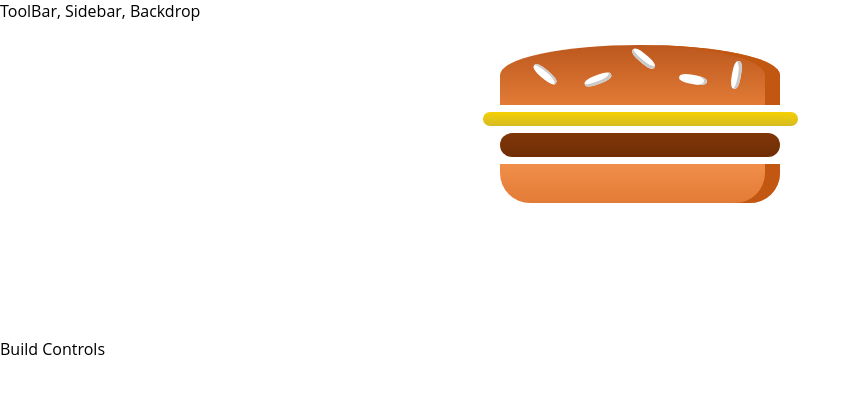
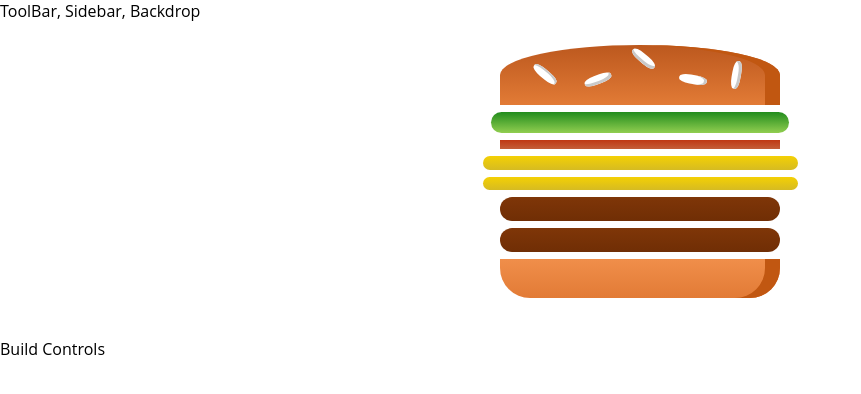
Before and after one commit to aniketstiwari/burger_application, a React (Create React App) app: page / in a window 1280 px wide. Shown: the top 394 px of the page, without its empty margins (0-861 px from the left). Built offline with nearby package versions, Linux system fonts and the light colour scheme; the HTML template or start-up script is replaced by a standard one.

Commit message:
[129] Outputting burger ingredients dynamically

```diff
--- a/src/components/Burger/Burger.js
+++ b/src/components/Burger/Burger.js
@@ -3,11 +3,17 @@
 import BurgerIngredient from './BurgerIngredient/BurgerIngredient';
 
 const Burger = (props) => {
+    //Convert object to array
+    // We will extract the keys of a given object and turn that into array
+    const transformedIngredients = Object.keys(props.ingredients).map(igKey => {
+        return [...Array(props.ingredients[igKey])].map((_, i) => {
+            return <BurgerIngredient key={igKey + i} type={igKey} />;
+        });
+    });
     return (
         <div className={classes.Burger}>
             <BurgerIngredient type="bread-top" />
-            <BurgerIngredient type="cheese" />
-            <BurgerIngredient type="meat" />
+            {transformedIngredients}
             <BurgerIngredient type="bread-bottom" />
         </div>
     );
--- a/src/containers/BurgerBuilder/BurgerBuilder.js
+++ b/src/containers/BurgerBuilder/BurgerBuilder.js
@@ -3,10 +3,21 @@
 import Burger from '../../components/Burger/Burger';
 
 class BurgerBuilder extends Component {
+    constructor(props) {
+        super(props);
+        this.state = {
+            ingredients: {
+                salad: 1,
+                bacon: 1,
+                cheese: 2,
+                meat: 2
+            }
+        }
+    }
     render() {
         return(
             <Aux>
-                <Burger />
+                <Burger ingredients={this.state.ingredients} />
                 <div>Build Controls</div>
             </Aux>
         )
```
